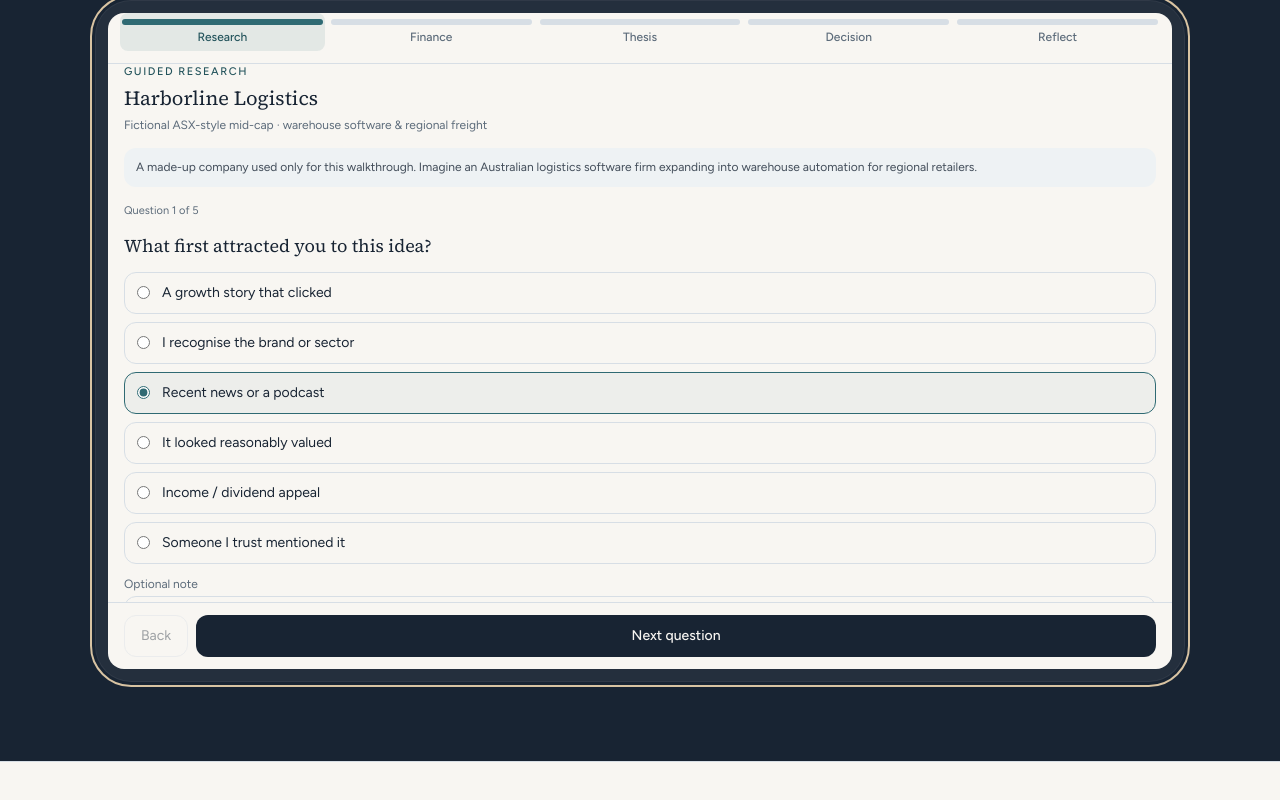
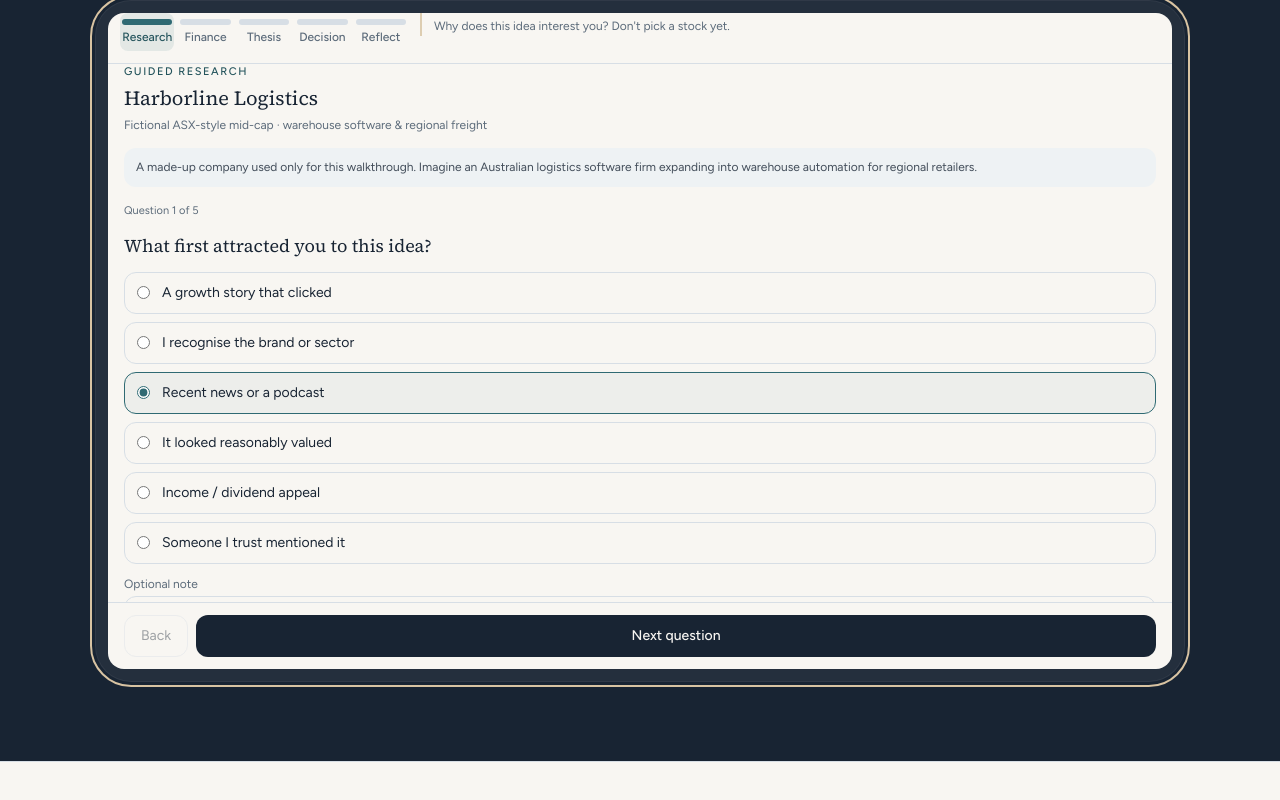
Before and after one commit to nikimpatel/ai-investment-coach, a Next.js app: page / in a window 1280 px wide. Both pictures are taken after a click on the button "Start the walkthrough". Shown: the part 2857-3657 px from the top of the page. Built offline with nearby package versions, Linux system fonts and the light colour scheme.

Commit message:
feat: add walkthrough step coaching
Co-authored-by: Nikita <nikimpatel@users.noreply.github.com>

```diff
--- a/src/components/prototype/PrototypeApp.tsx
+++ b/src/components/prototype/PrototypeApp.tsx
@@ -32,6 +32,15 @@ import { PhoneFrame } from "./PhoneFrame";
 import { ReflectionPlaybook } from "./ReflectionPlaybook";
 import { StepRail } from "./StepRail";
 import { ThesisBuilder } from "./ThesisBuilder";
+
+const stepCoachCopy: Record<PrototypeStep, string> = {
+  research: "Why does this idea interest you? Don't pick a stock yet.",
+  performance: "Look at ten years of numbers before you write a story.",
+  thesis: "Write down what would prove you wrong.",
+  decision: "Record your stance and what would make you reconsider.",
+  reflection:
+    "This is the product: a playbook of your habits, not a return score.",
+};
 
 const initialResearch: ResearchAnswers = {
   attraction: "recent-news",
@@ -283,10 +292,14 @@ export function PrototypeApp({
   const body = (
     <>
       {!guidedOpen && (
-        <StepRail
-          current={state.step}
-          onSelect={go}
-        />
+        <div className="flex flex-col gap-3 border-b border-line px-3 pb-3 sm:flex-row sm:items-start">
+          <div className="min-w-0 sm:w-72 sm:shrink-0">
+            <StepRail current={state.step} onSelect={go} />
+          </div>
+          <p className="min-w-0 border-l-2 border-sand/80 pl-3 text-xs leading-relaxed text-muted sm:pt-1">
+            {stepCoachCopy[state.step]}
+          </p>
+        </div>
       )}
       <div className="min-h-0 flex-1">{content}</div>
     </>
--- a/src/components/prototype/StepRail.tsx
+++ b/src/components/prototype/StepRail.tsx
@@ -17,7 +17,7 @@ export function StepRail({ current, onSelect }: StepRailProps) {
   const currentIndex = steps.findIndex((step) => step.id === current);
 
   return (
-    <nav aria-label="Prototype steps" className="border-b border-line px-3 pb-3">
+    <nav aria-label="Prototype steps" className="min-w-0">
       <ol className="grid grid-cols-5 gap-1">
         {steps.map((step, index) => {
           const active = step.id === current;
```
